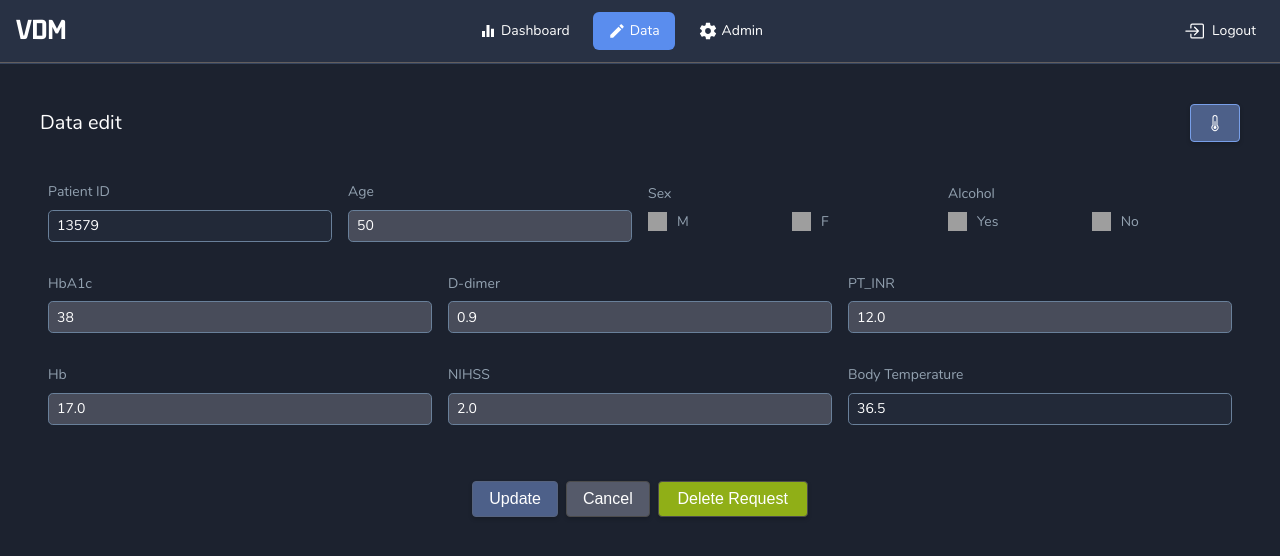
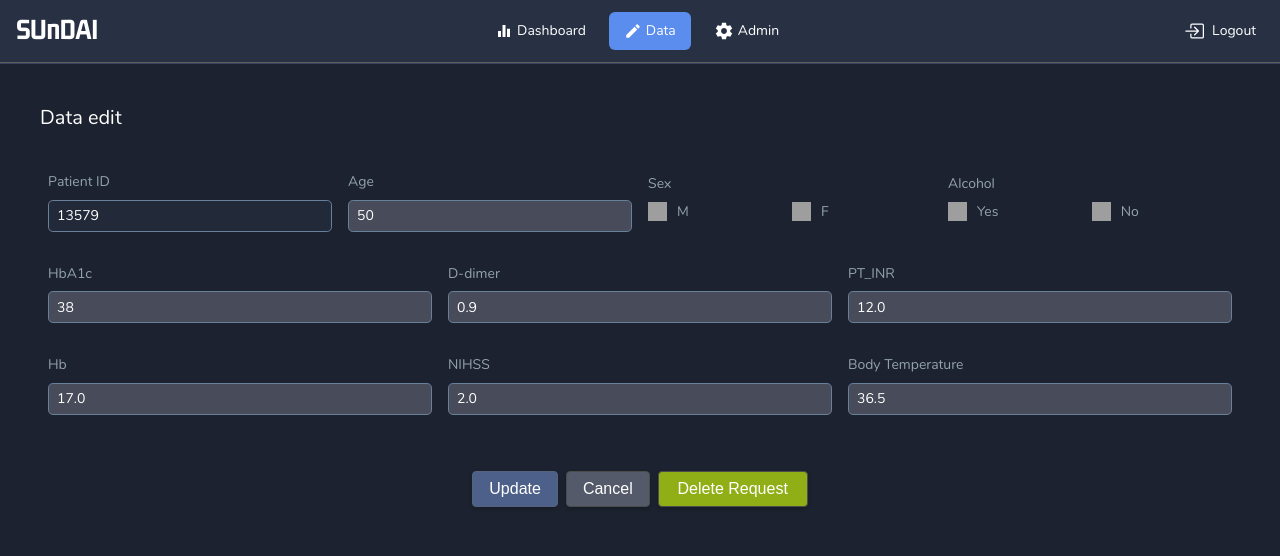
Before and after one commit to comeinLab-mfds/VDM-publish, a plain HTML site: page data_edit.html in a window 1280 px wide. Drawn offline with nearby package versions, Linux system fonts and the light colour scheme; grey boxes are pictures that could not be loaded.

Commit message:
로고 이름 변경

```diff
--- a/data_edit.html
+++ b/data_edit.html
@@ -2,7 +2,7 @@
 <html lang="en">
 <head>
     <meta charset="UTF-8">
-    <title>VDM-ICU</title>
+    <title>SUnDAI</title>
     <meta name="viewport" content="width=device-width, initial-scale=1, maximum-scale=1, user-scalable=no">
 
     <link rel="stylesheet" href="./css/nice-select.css">
@@ -27,7 +27,7 @@
         <!--MENU-->
         <div class="nav-top-wrapper">
             <div class="nav-top">
-                <div class="logo" onclick="location.href='index.html'">VDM</div>
+                <div class="logo" onclick="location.href='index.html'">SUnDAI</div>
                 <ul class="nav-menu">
                     <li class="menu-item">
                         <a href="index.html">
@@ -71,12 +71,12 @@
                 <div class="content-title">
                     Data edit
                 </div>
-                <div class="btn temp-btn modal-btn">
-                    <svg xmlns="http://www.w3.org/2000/svg" width="20" height="20" fill="currentColor" class="bi bi-thermometer-half" viewBox="0 0 16 16">
-                      <path d="M9.5 12.5a1.5 1.5 0 1 1-2-1.415V6.5a.5.5 0 0 1 1 0v4.585a1.5 1.5 0 0 1 1 1.415z"/>
-                      <path d="M5.5 2.5a2.5 2.5 0 0 1 5 0v7.55a3.5 3.5 0 1 1-5 0V2.5zM8 1a1.5 1.5 0 0 0-1.5 1.5v7.987l-.167.15a2.5 2.5 0 1 0 3.333 0l-.166-.15V2.5A1.5 1.5 0 0 0 8 1z"/>
-                    </svg>
-                </div>
+                    <!--<div class="btn temp-btn modal-btn">-->
+                    <!--<svg xmlns="http://www.w3.org/2000/svg" width="20" height="20" fill="currentColor" class="bi bi-thermometer-half" viewBox="0 0 16 16">-->
+                    <!--<path d="M9.5 12.5a1.5 1.5 0 1 1-2-1.415V6.5a.5.5 0 0 1 1 0v4.585a1.5 1.5 0 0 1 1 1.415z"/>-->
+                    <!--<path d="M5.5 2.5a2.5 2.5 0 0 1 5 0v7.55a3.5 3.5 0 1 1-5 0V2.5zM8 1a1.5 1.5 0 0 0-1.5 1.5v7.987l-.167.15a2.5 2.5 0 1 0 3.333 0l-.166-.15V2.5A1.5 1.5 0 0 0 8 1z"/>-->
+                    <!--</svg>-->
+                    <!--</div>-->
             </div>
 
             <div class="input-content">
@@ -143,7 +143,7 @@
                     </div>
                     <div class="input-container">
                         <label for="bodyTemp">Body Temperature</label>
-                        <input id="bodyTemp" type="text" value="36.5" disabled>
+                        <input id="bodyTemp" type="text" value="36.5">
                     </div>
                 </div>
 
```
Also changed, not shown: admin_data_deletelist.html (+2 -2 lines), admin_data_updata.html (+2 -2 lines), admin_user.html (+2 -2 lines), data_create.html (+2 -2 lines), data_list.html (+2 -2 lines), index.html (+2 -2 lines).
